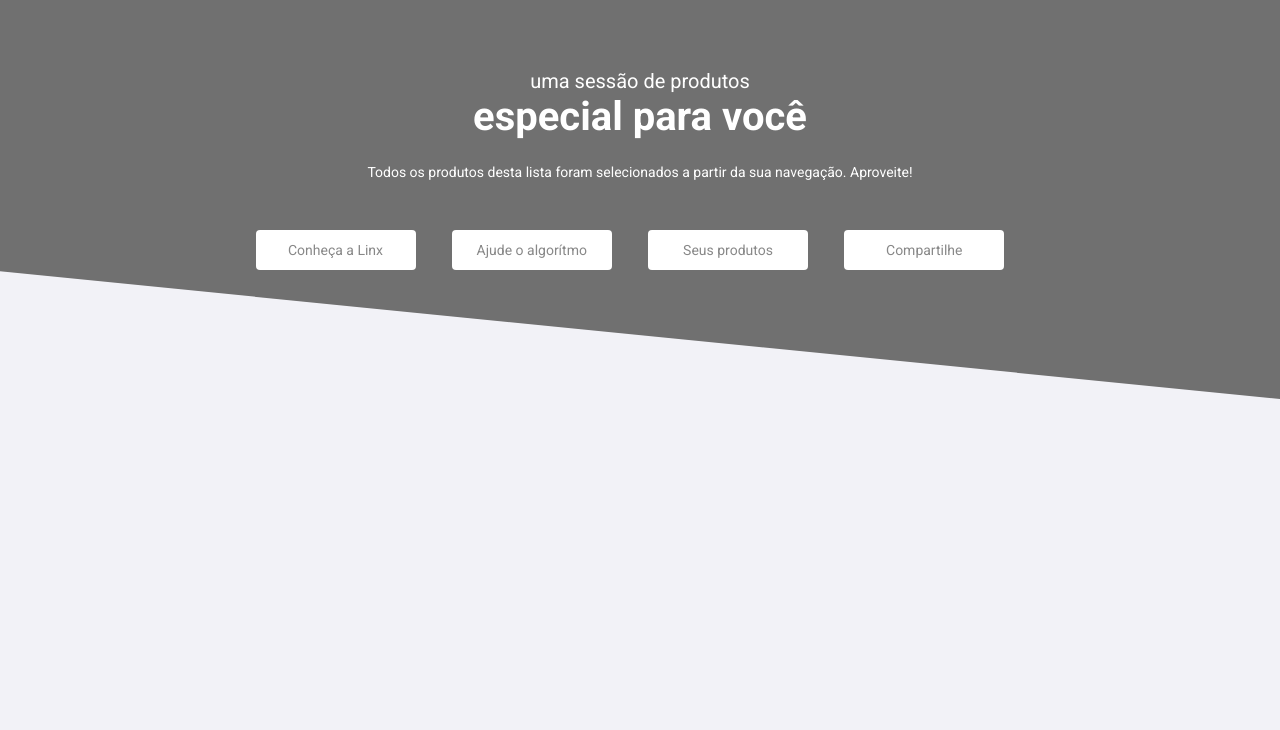
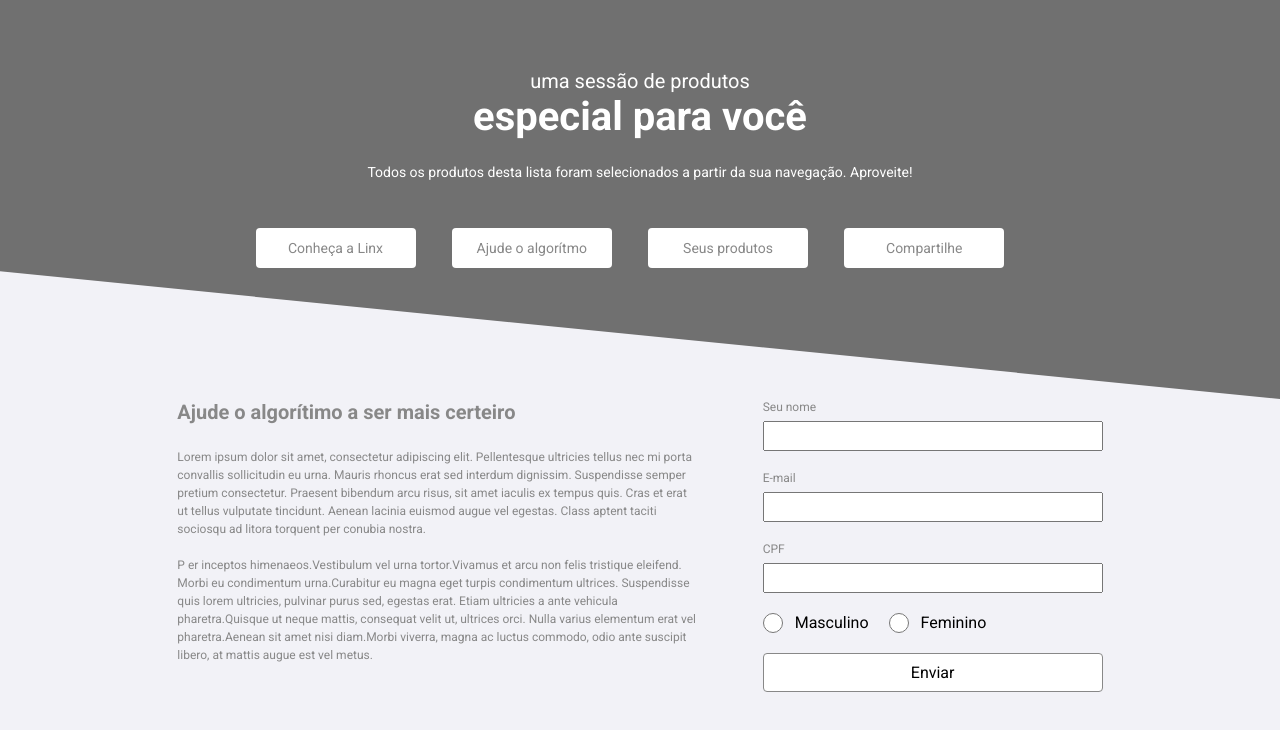
Before and after one commit to ecthon-b/front-challenge, a Next.js app: page / in a window 1280 px wide. Shown: the top 730 px of the page. Built offline with nearby package versions, Linux system fonts and the light colour scheme.

Commit message:
Refactoring components

```diff
--- /dev/null
+++ b/src/components/DataUserForm/styles.module.scss
@@ -0,0 +1,4 @@
+.container {
+  max-width: 1120px;
+  margin: 0 auto;
+}
--- a/src/components/Header/index.tsx
+++ b/src/components/Header/index.tsx
@@ -1,3 +1,4 @@
+import { NavigationBar } from '../NavigationBar';
 import styles from './styles.module.scss';
 
 export function Header() {
@@ -7,6 +8,7 @@ export function Header() {
                 <p className={styles.paragraph}>uma sessão de produtos</p>
                 <p className={styles.big}>especial para você</p>
                 <p className={styles.small}>Todos os produtos desta lista foram selecionados a partir da sua navegação. Aproveite!</p>
+                <NavigationBar />
             </div>
         </header>
     )
--- a/src/components/NavigationBar/styles.module.scss
+++ b/src/components/NavigationBar/styles.module.scss
@@ -2,7 +2,7 @@
   max-width: 1120px;
   margin: 0 auto;
   position: relative;
-  top: 230px;
+  margin-top: 3rem;
 
   .navContent {
     margin: 0 auto;
--- a/src/pages/_app.tsx
+++ b/src/pages/_app.tsx
@@ -1,5 +1,4 @@
 import type { AppProps } from 'next/app'
-import { Header } from '../components/Header';
 import '../styles/globals.scss';
 
 
--- /dev/null
+++ b/src/pages/home.module.scss
@@ -0,0 +1,75 @@
+.contentContainer {
+  max-width: 1120px;
+  margin: 25rem auto;
+  padding: 0 2rem;
+  height: calc(100vh - 5rem);
+
+  display: flex;
+  justify-content: space-evenly;
+  position: sticky;
+
+  .hero {
+    max-width: 520px;
+    margin-top: 0px;
+
+    h1 {
+      font-size: 1.25rem;
+      line-height: 1.5rem;
+      font-weight: 900;
+      color: #888888;
+    }
+
+    p {
+      color: #888888;
+      font-size: 0.75rem;
+      line-height: 1.125rem;
+      margin-top: 1.5rem;
+    }
+  }
+  .formContainer {
+    display: flex;
+    flex-direction: column;
+
+    label {
+      font-size: 0.75rem;
+      line-height: 0.875rem;
+      color: #888888;
+      margin-bottom: 7px;
+    }
+
+    input {
+      width: 340px;
+      height: 30px;
+      margin-bottom: 20px;
+    }
+
+    .radioButton {
+      display: flex;
+
+      div {
+        display: flex;
+        margin-right: 20px;
+      }
+
+      .check {
+        width: 20px;
+        height: 20px;
+
+        margin-right: 0.75rem;
+      }
+    }
+
+    .sendButton {
+      width: 340px;
+      height: 39px;
+      align-items: center;
+      display: inline-grid;
+
+      font-size: 1rem;
+      text-align: center;
+      background: #fff;
+      border: 1px solid #888888;
+      border-radius: 4px;
+    }
+  }
+}
--- a/src/pages/index.tsx
+++ b/src/pages/index.tsx
@@ -1,15 +1,55 @@
 import Head from "next/head"
 import { Header } from "../components/Header"
-import { NavigationBar } from "../components/NavigationBar"
+
+import styles from './home.module.scss';
 
 export default function Home() {
   return (
     <>
       <Head>
-        <title>Document</title>
+        <title>Home</title>
       </Head>
       <Header />
-      <NavigationBar />
+      <main className={styles.contentContainer}>
+        <section className={styles.hero}>
+          <h1>Ajude o algorítimo a ser mais certeiro</h1>
+          <p>Lorem ipsum dolor sit amet, consectetur adipiscing elit.
+            Pellentesque ultricies tellus nec mi porta convallis sollicitudin eu urna.
+            Mauris rhoncus erat sed interdum dignissim. Suspendisse semper pretium consectetur.
+            Praesent bibendum arcu risus, sit amet iaculis ex tempus quis. Cras et erat ut tellus vulputate tincidunt.
+            Aenean lacinia euismod augue vel egestas. Class aptent taciti sociosqu ad litora torquent per conubia nostra.
+            <br /><br />
+            P       er inceptos himenaeos.Vestibulum vel urna tortor.Vivamus et arcu non felis tristique eleifend.
+            Morbi eu condimentum urna.Curabitur eu magna eget turpis condimentum ultrices.
+            Suspendisse quis lorem ultricies, pulvinar purus sed, egestas erat.
+            Etiam ultricies a ante vehicula pharetra.Quisque ut neque mattis, consequat velit ut, ultrices orci.
+            Nulla varius elementum erat vel pharetra.Aenean sit amet nisi diam.Morbi viverra,
+            magna ac luctus commodo, odio ante suscipit libero, at mattis augue est vel metus.
+          </p>
+        </section>
+
+        <form className={styles.formContainer}>
+          < label htmlFor='name'>Seu nome</label>
+          < input type='text' name='name' className={styles.inputField} />
+
+          < label htmlFor='name'>E-mail</label>
+          < input type='text' name='name' className={styles.inputField} />
+
+          < label htmlFor='name'>CPF</label>
+          < input type='text' name='name' className={styles.inputField} />
+
+          <div className={styles.radioButton}>
+            <div>
+              <input className={styles.check} type="radio" value="Masculino" name="gender" /><span>Masculino</span>
+            </div>
+            <div>
+              <input className={styles.check} type="radio" value="Feminino" name="gender" /><span>Feminino</span>
+            </div>
+          </div>
+          <a className={styles.sendButton}>Enviar</a>
+        </form>
+
+      </main>
     </>
   )
 }
```
Also changed, not shown: src/components/DataUserForm/index.tsx (added, +9 -0 lines).
